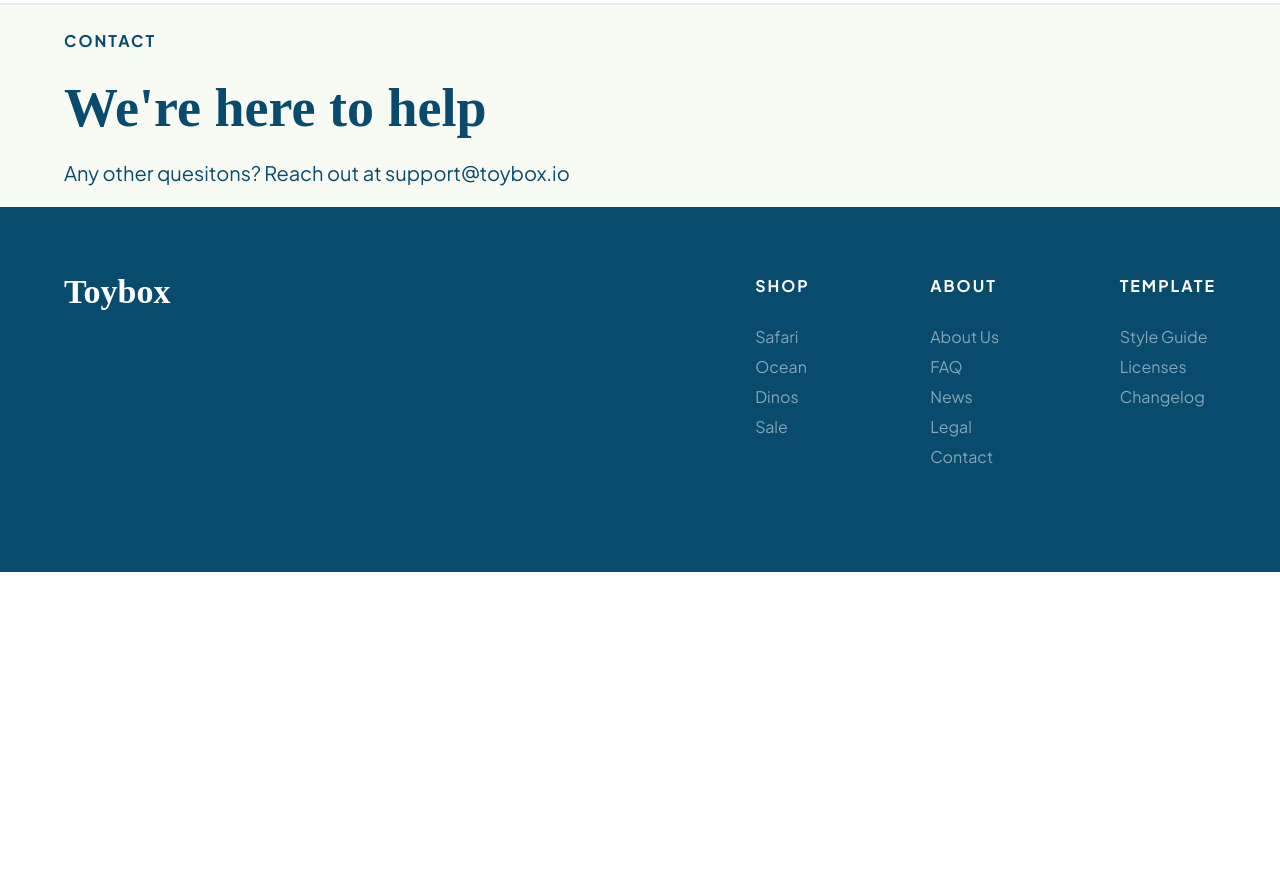
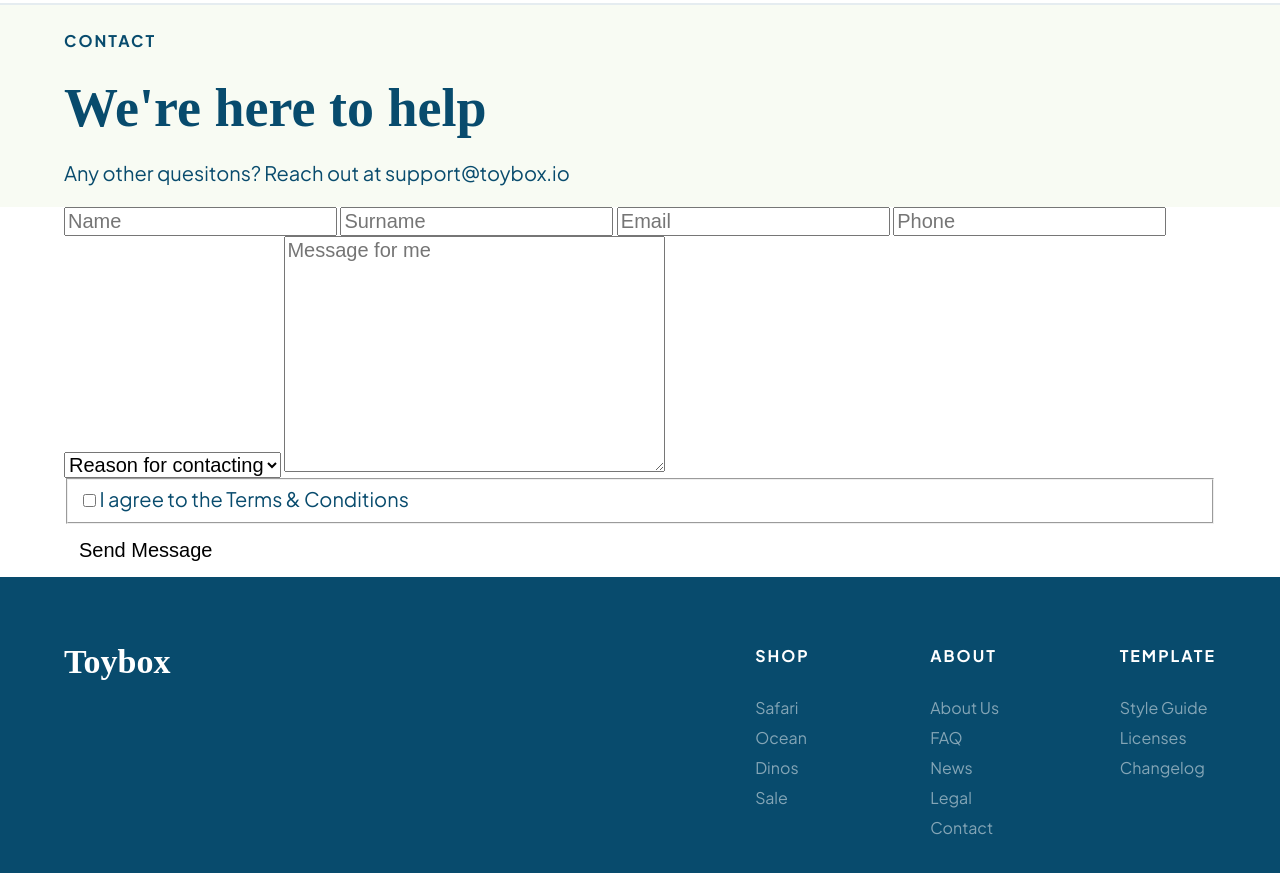
Before and after one commit to haeunyy96/ecommerce-codealong-juno, a plain HTML site: page contact.html in a window 1280 px wide. Shown: the part 71-944 px from the top of the page. Before the commit the page ends 800 px from the top, so only its background shows below. Drawn offline with Linux system fonts and the light colour scheme; files whose address does not match are found by name; a web font is replaced by a local one.

Commit message:
Added form markup to contact page

```diff
--- a/contact.html
+++ b/contact.html
@@ -60,6 +60,44 @@
         </div> <!-- END .wrapper -->
     </header>
 
+    <main id="mainContent">
+        <div class="wrapper">
+            <form action="" method="" class="contactForm" name="contactForm">
+                <label for="name" class="sr-only">Name</label>
+                <input type="text" id="name" placeholder="Name">
+
+                <label for="surname" class="sr-only">Surname</label>
+                <input type="text" id="surname" placeholder="Surname">
+
+                <label for="email" class="sr-only">Email</label>
+                <input type="email" id="email" placeholder="Email">
+
+                <label for="phone" class="sr-only">Phone</label>
+                <input type="tel" id="phone" placeholder="Phone">
+
+                <select name="reason" id="reason">
+                    <option value="initial" disabled selected>Reason for contacting</option>
+                    <option value="questions">Questions</option>
+                    <option value="complaints">Complaints</option>
+                    <option value="refunds">Refunds</option>
+                    <option value="shipping">Shipping</option>
+                    <option value="other">Other</option>
+                </select>
+
+                <label for="message" class="sr-only">Message for me</label>
+                <textarea name="message" id="message" cols="30" rows="10" placeholder="Message for me"></textarea>
+
+                <fieldset>
+                    <input type="checkbox" id="terms">
+                    <label for="terms">I agree to the <a href="#" class="terms">Terms & Conditions</a></label>
+                </fieldset>
+
+                <button>Send Message</button>
+
+            </form>
+        </div>
+    </main>
+
     <footer>
     <div class="wrapper">
         <div class="footerFlexContainer">
```
